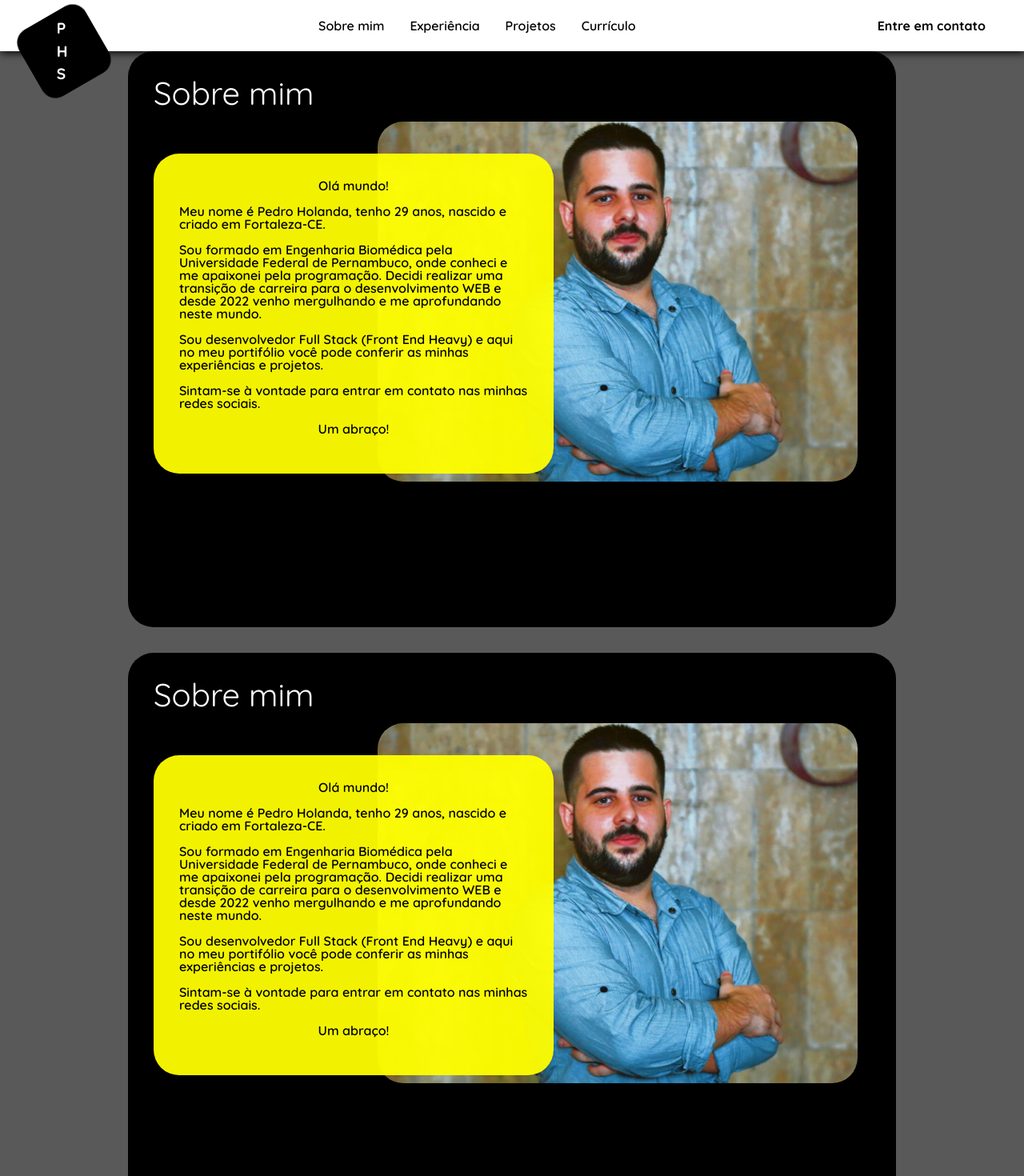
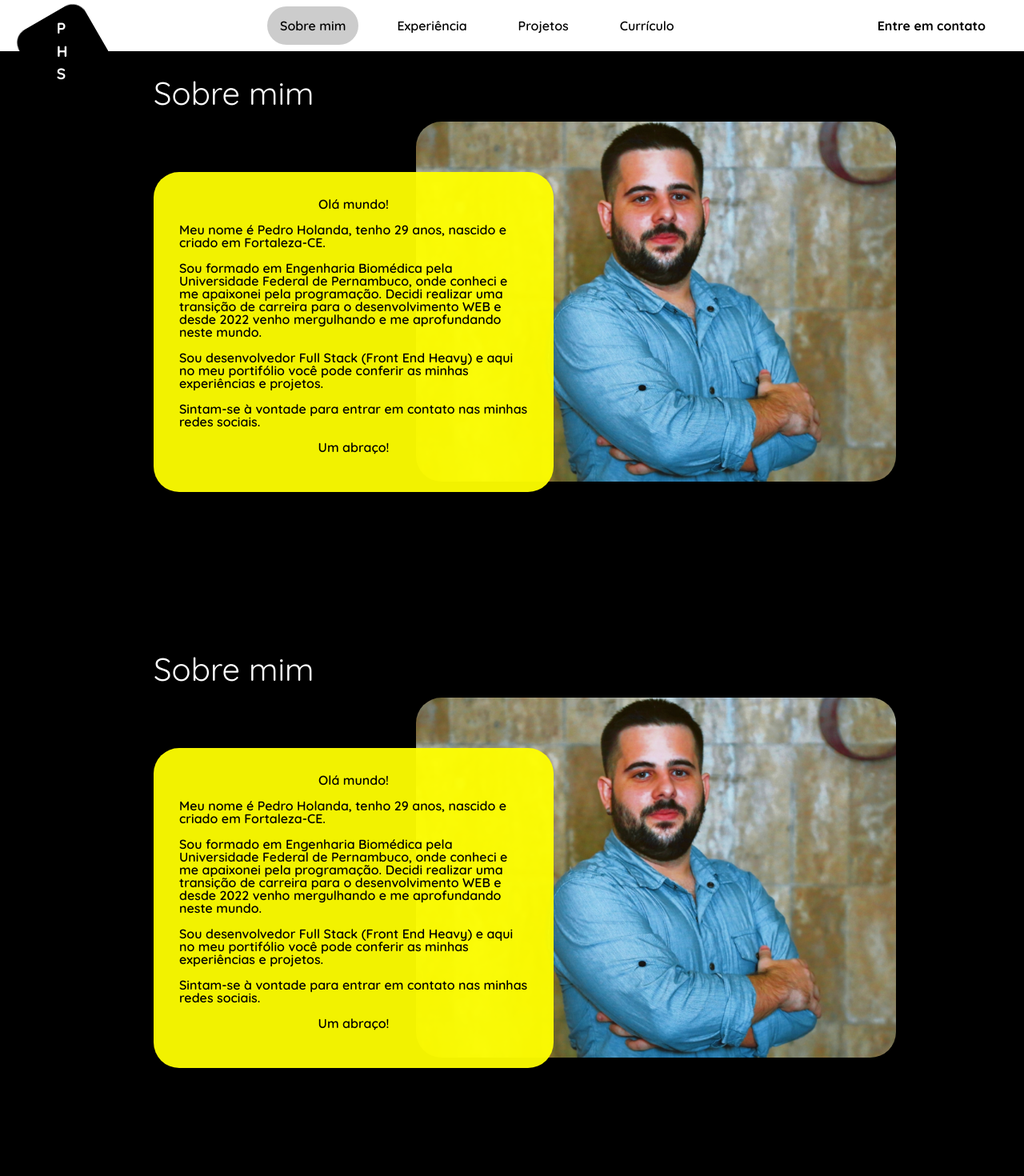
Before and after one commit to pedrobme/PHS-portfolio, a React (Create React App) app: page / in a window 1280 px wide. Shown: the top 1470 px of the page at 80% size. Built offline with nearby package versions, Linux system fonts and the light colour scheme.

Commit message:
Feat: Smooth scrolling and option selection

```diff
--- a/package.json
+++ b/package.json
@@ -11,6 +11,7 @@
     "react-dom": "^18.2.0",
     "react-router-dom": "^6.8.1",
     "react-scripts": "5.0.1",
+    "react-scroll": "^1.8.9",
     "styled-components": "^5.3.6",
     "web-vitals": "^2.1.4"
   },
--- a/src/App.js
+++ b/src/App.js
@@ -1,13 +1,16 @@
 import GlobalStyle from "./GlobalStyle";
 import { FirstPage } from "./pages/FirstPage";
 import LanguageAndThemeContextProvider from "./contexts/LanguageAndThemeContext";
+import SelectedSectionContextProvider from "./contexts/SelectedSectionContext";
 
 function App() {
 	return (
 		<>
 			<GlobalStyle />
 			<LanguageAndThemeContextProvider>
-				<FirstPage />
+				<SelectedSectionContextProvider>
+					<FirstPage />
+				</SelectedSectionContextProvider>
 			</LanguageAndThemeContextProvider>
 		</>
 	);
--- a/src/components/AboutMe/AboutMe.js
+++ b/src/components/AboutMe/AboutMe.js
@@ -6,7 +6,12 @@ import { FontStyling } from "../../CONSTS/FONTSTYLE";
 
 const AboutMeComponent = ({ theme, language }) => {
 	return (
-		<SectionContainer theme={theme} fontStyling={FontStyling}>
+		<SectionContainer
+			id="headerFirstOption"
+			theme={theme}
+			fontStyling={FontStyling}
+		>
+			<FitingDiv theme={theme}>
 				<h3>{translations[language].headerFirstOption}</h3>
 				<AboutMe>
 					<AboutMeText theme={theme}>
@@ -19,6 +24,7 @@ const AboutMeComponent = ({ theme, language }) => {
 					</AboutMeText>
 					<ProfileImage src={img} />
 				</AboutMe>
+			</FitingDiv>
 		</SectionContainer>
 	);
 };
@@ -28,13 +34,24 @@ export default AboutMeComponent;
 // Styled Components
 
 const SectionContainer = styled.div`
-	padding: 2rem;
 	height: calc(100vh - 5rem);
+
 	background-color: ${(props) => {
 		return themes[props.theme].pagesBackground;
 	}};
+`;
 
-	border-radius: 2rem;
+const FitingDiv = styled.div`
+	width: 75%;
+	height: 100%;
+	max-width: 1280px;
+
+	margin: auto;
+
+	position: relative;
+	z-index: 0;
+
+	padding: 2rem;
 
 	> h3 {
 		color: ${(props) => {
@@ -44,9 +61,6 @@ const SectionContainer = styled.div`
 		pointer-events: none;
 		margin-bottom: 1rem;
 	}
-
-	position: relative;
-	z-index: 0;
 `;
 
 const AboutMe = styled.div`
@@ -66,7 +80,7 @@ const AboutMeText = styled.div`
 	background-color: rgba(255, 255, 0, 0.95);
 
 	position: absolute;
-	top: 8rem;
+	top: 21%;
 	width: 500px;
 
 	> p {
@@ -82,7 +96,7 @@ const AboutMeText = styled.div`
 
 const ProfileImage = styled.img`
 	position: absolute;
-	right: 3rem;
+	right: 0;
 	width: 600px;
 	border-radius: 2rem;
 `;
--- a/src/components/Curriculum/Curriculum.js
+++ b/src/components/Curriculum/Curriculum.js
@@ -4,9 +4,14 @@ import img from "../../assets/img/profilepicture.png";
 import { translations } from "../../CONSTS/TRANSLATIONS";
 import { FontStyling } from "../../CONSTS/FONTSTYLE";
 
-const CurriculumComponent = ({ theme, language }) => {
+const AboutMeComponent = ({ theme, language }) => {
 	return (
-		<SectionContainer theme={theme} fontStyling={FontStyling}>
+		<SectionContainer
+			id="headerFourthOption"
+			theme={theme}
+			fontStyling={FontStyling}
+		>
+			<FitingDiv theme={theme}>
 				<h3>{translations[language].headerFirstOption}</h3>
 				<AboutMe>
 					<AboutMeText theme={theme}>
@@ -19,22 +24,34 @@ const CurriculumComponent = ({ theme, language }) => {
 					</AboutMeText>
 					<ProfileImage src={img} />
 				</AboutMe>
+			</FitingDiv>
 		</SectionContainer>
 	);
 };
 
-export default CurriculumComponent;
+export default AboutMeComponent;
 
 // Styled Components
 
 const SectionContainer = styled.div`
-	padding: 2rem;
 	height: calc(100vh - 5rem);
+
 	background-color: ${(props) => {
 		return themes[props.theme].pagesBackground;
 	}};
+`;
 
-	border-radius: 2rem;
+const FitingDiv = styled.div`
+	width: 75%;
+	height: 100%;
+	max-width: 1280px;
+
+	margin: auto;
+
+	position: relative;
+	z-index: 0;
+
+	padding: 2rem;
 
 	> h3 {
 		color: ${(props) => {
@@ -44,9 +61,6 @@ const SectionContainer = styled.div`
 		pointer-events: none;
 		margin-bottom: 1rem;
 	}
-
-	position: relative;
-	z-index: 0;
 `;
 
 const AboutMe = styled.div`
@@ -66,7 +80,7 @@ const AboutMeText = styled.div`
 	background-color: rgba(255, 255, 0, 0.95);
 
 	position: absolute;
-	top: 8rem;
+	top: 21%;
 	width: 500px;
 
 	> p {
@@ -82,7 +96,7 @@ const AboutMeText = styled.div`
 
 const ProfileImage = styled.img`
 	position: absolute;
-	right: 3rem;
+	right: 0;
 	width: 600px;
 	border-radius: 2rem;
 `;
--- a/src/components/Experience/Experience.js
+++ b/src/components/Experience/Experience.js
@@ -4,9 +4,14 @@ import img from "../../assets/img/profilepicture.png";
 import { translations } from "../../CONSTS/TRANSLATIONS";
 import { FontStyling } from "../../CONSTS/FONTSTYLE";
 
-const ExperienceComponent = ({ theme, language }) => {
+const AboutMeComponent = ({ theme, language }) => {
 	return (
-		<SectionContainer theme={theme} fontStyling={FontStyling}>
+		<SectionContainer
+			id="headerSecondOption"
+			theme={theme}
+			fontStyling={FontStyling}
+		>
+			<FitingDiv theme={theme}>
 				<h3>{translations[language].headerFirstOption}</h3>
 				<AboutMe>
 					<AboutMeText theme={theme}>
@@ -19,22 +24,34 @@ const ExperienceComponent = ({ theme, language }) => {
 					</AboutMeText>
 					<ProfileImage src={img} />
 				</AboutMe>
+			</FitingDiv>
 		</SectionContainer>
 	);
 };
 
-export default ExperienceComponent;
+export default AboutMeComponent;
 
 // Styled Components
 
 const SectionContainer = styled.div`
-	padding: 2rem;
 	height: calc(100vh - 5rem);
+
 	background-color: ${(props) => {
 		return themes[props.theme].pagesBackground;
 	}};
+`;
 
-	border-radius: 2rem;
+const FitingDiv = styled.div`
+	width: 75%;
+	height: 100%;
+	max-width: 1280px;
+
+	margin: auto;
+
+	position: relative;
+	z-index: 0;
+
+	padding: 2rem;
 
 	> h3 {
 		color: ${(props) => {
@@ -44,9 +61,6 @@ const SectionContainer = styled.div`
 		pointer-events: none;
 		margin-bottom: 1rem;
 	}
-
-	position: relative;
-	z-index: 0;
 `;
 
 const AboutMe = styled.div`
@@ -66,7 +80,7 @@ const AboutMeText = styled.div`
 	background-color: rgba(255, 255, 0, 0.95);
 
 	position: absolute;
-	top: 8rem;
+	top: 21%;
 	width: 500px;
 
 	> p {
@@ -82,7 +96,7 @@ const AboutMeText = styled.div`
 
 const ProfileImage = styled.img`
 	position: absolute;
-	right: 3rem;
+	right: 0;
 	width: 600px;
 	border-radius: 2rem;
 `;
--- a/src/components/Header/Header.js
+++ b/src/components/Header/Header.js
@@ -5,27 +5,71 @@ import { translations } from "../../CONSTS/TRANSLATIONS";
 import { LanguageAndThemeContext } from "../../contexts/LanguageAndThemeContext";
 import HeaderOption from "./HeaderOption";
 import { PersonalLogo } from "./PersonalLogo";
+import { Link } from "react-scroll";
+import { SelectedSectionContext } from "../../contexts/SelectedSectionContext";
 
 const Header = () => {
 	const { theme, language } = useContext(LanguageAndThemeContext);
+
+	const { selectedSection } = useContext(SelectedSectionContext);
 
 	return (
 		<>
 			<HeaderContainer theme={theme}>
 				<PersonalLogo></PersonalLogo>
 				<HeaderOptionsDiv>
+					<Link
+						to="headerFirstOption"
+						spy={true}
+						smooth={true}
+						offset={-62}
+						duration={500}
+					>
 						<HeaderOption
+							optionId={"headerFirstOption"}
+							isSelected={selectedSection === "headerFirstOption"}
 							text={translations[language].headerFirstOption}
 						></HeaderOption>
+					</Link>
+					<Link
+						to="headerSecondOption"
+						spy={true}
+						smooth={true}
+						offset={-62}
+						duration={500}
+					>
 						<HeaderOption
+							optionId={"headerSecondOption"}
+							isSelected={selectedSection === "headerSecondOption"}
 							text={translations[language].headerSecondOption}
 						></HeaderOption>
+					</Link>
+					<Link
+						to="headerThirdOption"
+						spy={true}
+						offset={-62}
+						smooth={true}
+						duration={500}
+					>
 						<HeaderOption
+							optionId={"headerThirdOption"}
+							isSelected={selectedSection === "headerThirdOption"}
 							text={translations[language].headerThirdOption}
 						></HeaderOption>
+					</Link>
+					<Link
+						to="headerFourthOption"
+						spy={true}
+						offset={-62}
+						smooth={true}
+						duration={500}
+					>
 						<HeaderOption
+							optionId={"headerFourthOption"}
+							isSelected={selectedSection === "headerFourthOption"}
 							text={translations[language].headerFourthOption}
 						></HeaderOption>
+					</Link>
 				</HeaderOptionsDiv>
 				<ContactMeButton>{translations[language].contactMe}</ContactMeButton>
 			</HeaderContainer>
--- a/src/components/Header/HeaderOption.js
+++ b/src/components/Header/HeaderOption.js
@@ -1,13 +1,41 @@
-import { keyboard } from "@testing-library/user-event/dist/keyboard";
-import { useContext } from "react";
+import { useContext, useState } from "react";
 import styled from "styled-components";
 import { themes } from "../../CONSTS/THEMES";
 import { LanguageAndThemeContext } from "../../contexts/LanguageAndThemeContext";
+import { SelectedSectionContext } from "../../contexts/SelectedSectionContext";
 
-const HeaderOption = ({ text }) => {
+const HeaderOption = ({ optionId, isSelected, text }) => {
 	const { theme } = useContext(LanguageAndThemeContext);
 
-	return <OptionContainer theme={theme}>{text}</OptionContainer>;
+	const { setSelectedSection } = useContext(SelectedSectionContext);
+
+	const [isHovered, setIsHovered] = useState(false);
+
+	function handleClick() {
+		setSelectedSection(optionId);
+	}
+	function handleMouseOver() {
+		setIsHovered(true);
+	}
+
+	function handleMouseOut() {
+		setIsHovered(false);
+	}
+
+	return (
+		<OptionContainer
+			onMouseOver={handleMouseOver}
+			onMouseOut={handleMouseOut}
+			isHovered={isHovered}
+			isSelected={isSelected}
+			theme={theme}
+			onClick={() => {
+				handleClick();
+			}}
+		>
+			{text}
+		</OptionContainer>
+	);
 };
 
 export default HeaderOption;
@@ -17,9 +45,20 @@ export default HeaderOption;
 const OptionContainer = styled.div`
 	width: fit-content;
 
+	padding: 1rem;
+
 	cursor: pointer;
 
 	font-weight: 600;
 
 	color: ${(props) => themes[props.theme].headerButtons};
+
+	border-radius: 2rem;
+
+	background-color: ${(props) =>
+		props.isHovered
+			? "rgba(0,0,0,0.2)"
+			: props.isSelected
+			? "rgba(0,0,0,0.2)"
+			: "#ffffff"};
 `;
--- a/src/components/Projects/Projects.js
+++ b/src/components/Projects/Projects.js
@@ -4,9 +4,14 @@ import img from "../../assets/img/profilepicture.png";
 import { translations } from "../../CONSTS/TRANSLATIONS";
 import { FontStyling } from "../../CONSTS/FONTSTYLE";
 
-const ProjectsComponent = ({ theme, language }) => {
+const AboutMeComponent = ({ theme, language }) => {
 	return (
-		<SectionContainer theme={theme} fontStyling={FontStyling}>
+		<SectionContainer
+			id="headerThirdOption"
+			theme={theme}
+			fontStyling={FontStyling}
+		>
+			<FitingDiv theme={theme}>
 				<h3>{translations[language].headerFirstOption}</h3>
 				<AboutMe>
 					<AboutMeText theme={theme}>
@@ -19,22 +24,34 @@ const ProjectsComponent = ({ theme, language }) => {
 					</AboutMeText>
 					<ProfileImage src={img} />
 				</AboutMe>
+			</FitingDiv>
 		</SectionContainer>
 	);
 };
 
-export default ProjectsComponent;
+export default AboutMeComponent;
 
 // Styled Components
 
 const SectionContainer = styled.div`
-	padding: 2rem;
 	height: calc(100vh - 5rem);
+
 	background-color: ${(props) => {
 		return themes[props.theme].pagesBackground;
 	}};
+`;
 
-	border-radius: 2rem;
+const FitingDiv = styled.div`
+	width: 75%;
+	height: 100%;
+	max-width: 1280px;
+
+	margin: auto;
+
+	position: relative;
+	z-index: 0;
+
+	padding: 2rem;
 
 	> h3 {
 		color: ${(props) => {
@@ -44,9 +61,6 @@ const SectionContainer = styled.div`
 		pointer-events: none;
 		margin-bottom: 1rem;
 	}
-
-	position: relative;
-	z-index: 0;
 `;
 
 const AboutMe = styled.div`
@@ -66,7 +80,7 @@ const AboutMeText = styled.div`
 	background-color: rgba(255, 255, 0, 0.95);
 
 	position: absolute;
-	top: 8rem;
+	top: 21%;
 	width: 500px;
 
 	> p {
@@ -82,7 +96,7 @@ const AboutMeText = styled.div`
 
 const ProfileImage = styled.img`
 	position: absolute;
-	right: 3rem;
+	right: 0;
 	width: 600px;
 	border-radius: 2rem;
 `;
--- /dev/null
+++ b/src/contexts/SelectedSectionContext.js
@@ -0,0 +1,20 @@
+import React, { useState } from "react";
+
+export const SelectedSectionContext = React.createContext({});
+
+const SelectedSectionContextProvider = (props) => {
+	const [selectedSection, setSelectedSection] = useState("headerFirstOption");
+
+	return (
+		<SelectedSectionContext.Provider
+			value={{
+				selectedSection: selectedSection,
+				setSelectedSection: setSelectedSection,
+			}}
+		>
+			{props.children}
+		</SelectedSectionContext.Provider>
+	);
+};
+
+export default SelectedSectionContextProvider;
--- a/src/pages/FirstPage.js
+++ b/src/pages/FirstPage.js
@@ -39,9 +39,5 @@ const Container = styled.div`
 `;
 
 const MainContent = styled.div`
-	width: 75%;
-	max-width: 1280px;
-	> * {
-		margin-bottom: 2rem;
-	}
+	width: 100%;
 `;
```
Also changed, not shown: src/components/FirstPageMenuOption.js (deleted, +0 -83 lines), src/components/HorizontalBar.js (deleted, +0 -13 lines), 1 other file (tests, documents, lock files or other folders). Lines whose indentation alone changed are shown as unchanged.
